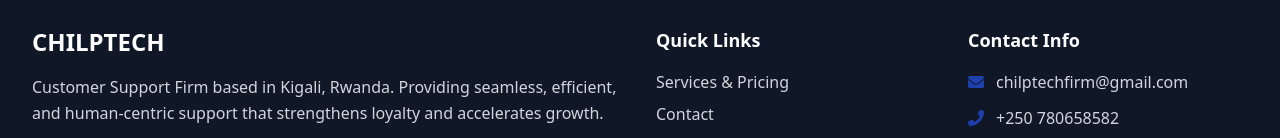
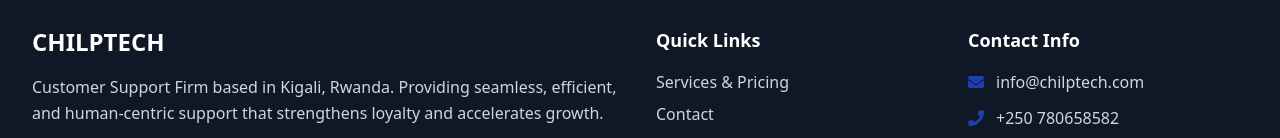
Before and after one commit to Niyihoraho/chilptechh, a Next.js app: page / in a window 1280 px wide. Shown: the part 6486-6624 px from the top of the page. Built offline with nearby package versions, Linux system fonts and the light colour scheme.

Commit message:
feat: add ContactModal component and implement site footer layout

```diff
--- a/app/component/ContactModal.tsx
+++ b/app/component/ContactModal.tsx
@@ -46,9 +46,8 @@
 
   return (
     <div
-      className={`fixed inset-0 z-[60] flex items-center justify-center p-2 sm:p-4 transition-all duration-300 ${
-        isVisible ? 'opacity-100' : 'opacity-0'
-      }`}
+      className={`fixed inset-0 z-[60] flex items-center justify-center p-2 sm:p-4 transition-all duration-300 ${isVisible ? 'opacity-100' : 'opacity-0'
+        }`}
       onClick={handleBackdropClick}
       onKeyDown={handleKeyDown}
       tabIndex={-1}
@@ -58,9 +57,8 @@
 
       {/* Modal Content */}
       <div
-        className={`relative bg-white rounded-xl sm:rounded-2xl shadow-2xl max-w-sm sm:max-w-md md:max-w-lg lg:max-w-2xl w-full mx-2 sm:mx-4 max-h-[90vh] overflow-y-auto transform transition-all duration-300 ${
-          isVisible ? 'scale-100 translate-y-0' : 'scale-95 translate-y-4'
-        }`}
+        className={`relative bg-white rounded-xl sm:rounded-2xl shadow-2xl max-w-sm sm:max-w-md md:max-w-lg lg:max-w-2xl w-full mx-2 sm:mx-4 max-h-[90vh] overflow-y-auto transform transition-all duration-300 ${isVisible ? 'scale-100 translate-y-0' : 'scale-95 translate-y-4'
+          }`}
       >
         {/* Header */}
         <div className="flex items-center justify-between p-4 sm:p-6 border-b border-gray-100 sticky top-0 bg-white rounded-t-xl sm:rounded-t-2xl">
@@ -85,7 +83,7 @@
                 </div>
                 <div className="min-w-0 flex-1">
                   <p className="text-blue-100 text-xs sm:text-sm font-medium">Email</p>
-                  <span className="font-semibold text-sm sm:text-base lg:text-lg break-all">chilptechfirm@gmail.com</span>
+                  <span className="font-semibold text-sm sm:text-base lg:text-lg break-all">info@chilptech.com</span>
                 </div>
               </div>
 
--- a/app/component/layout/Footer.tsx
+++ b/app/component/layout/Footer.tsx
@@ -53,7 +53,7 @@
             <div className="space-y-3">
               <div className="flex items-center gap-3">
                 <Mail className="text-[#1e40af]" />
-                <span className="text-gray-300">chilptechfirm@gmail.com</span>
+                <span className="text-gray-300">info@chilptech.com</span>
               </div>
               <div className="flex items-center gap-3">
                 <Phone className="text-[#1e40af]" />
```
